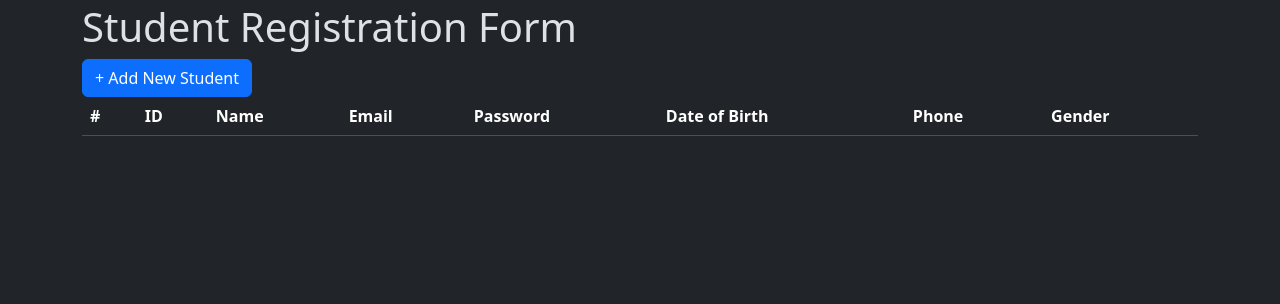
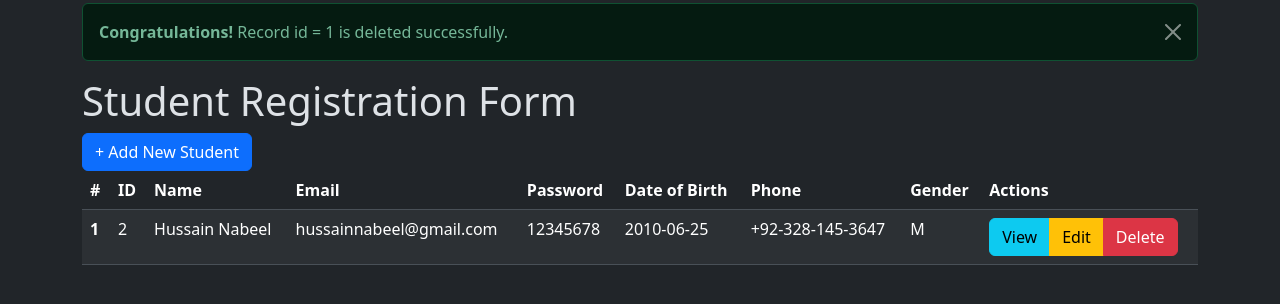
Before and after one commit to sirmurtazaaptechtr/tts7pm, a PHP site: page /students.php?id=1 in a window 1280 px wide. Shown: the part 107-411 px from the top of the page. Run offline with PHP 8.4, Linux system fonts and the light colour scheme; a user stored in the database is signed in; data comes from the database, SQL or seed files in the repository; lists and menus that the app fills with data are empty.

Commit message:
Delete Working

```diff
--- a/newApp/header.inc.php
+++ b/newApp/header.inc.php
@@ -91,7 +91,14 @@
                                  height="22" alt="User Avatar" loading="lazy">
                         </a>
                         <ul class="dropdown-menu dropdown-menu-end" aria-labelledby="navbarDropdown1">
-                            <li><a class="dropdown-item" href="#">Action</a></li>
+                            <li>
+                                <?php if($_SESSION['role_id'] == 1) {?>
+                                    <a class="dropdown-item" href="#">Admin</a>
+                                    <?php }elseif($_SESSION['role_id'] == 2) {?>
+                                        <a class="dropdown-item" href="#">Student</a>
+                                <?php }?>
+
+                            </li>
                             <li><a class="dropdown-item" href="#">Another action</a></li>
                             <li><hr class="dropdown-divider"></li>
                             <li><a class="dropdown-item" href="logout.php">LogOut</a></li>
--- a/newApp/login.php
+++ b/newApp/login.php
@@ -33,6 +33,7 @@
                 if($password == $db_password) {
                     $message = "$email Login Successfull!";
                     $_SESSION['user_login'] = true;
+                    $_SESSION['role_id'] = $row['role_id'];
                     header("Location:students.php?message=" . urlencode($message));
                     exit();
                 }else {
--- a/newApp/students.php
+++ b/newApp/students.php
@@ -1,23 +1,56 @@
 <?php
+    // Include a common header file, which may contain database connection and other shared resources
     include('header.inc.php');
-    $message = '';
+
+    // Initialize variables for message and ID
+    $message = $id = '';
+
+    // Check if the request method is GET and if an 'id' parameter is passed in the URL
+    if($_SERVER['REQUEST_METHOD'] == 'GET' && isset($_GET['id'])) {
+        // Sanitize the 'id' parameter to prevent SQL injection
+        $id = test_input($_GET['id']);
+
+        // SQL query to delete a student record from the 'students' table based on the provided ID
+        $delete_sql = "DELETE FROM `students` WHERE id = '$id'";
+
+        // Execute the deletion query and check if it was successful
+        if($is_deleted = mysqli_query($conn, $delete_sql)) {
+            // Set a success message indicating the record was deleted
+            $message = "Record id = $id is deleted successfully.";
+        }
+    }
+
+    // Check if the request method is GET and if a 'message' parameter is passed in the URL
     if($_SERVER['REQUEST_METHOD'] == 'GET' && isset($_GET['message'])) {
+        // Sanitize the 'message' parameter
         $message = test_input($_GET['message']);
     }
-    $students_sql = "SELECT *,students.id AS student_id  FROM `students`JOIN `logins` ON students.id = logins.user_id";
-    $result = mysqli_query($conn,$students_sql);
+
+    // SQL query to fetch all student details along with login information by joining two tables
+    $students_sql = "SELECT *, students.id AS student_id FROM `students` LEFT JOIN `logins` ON students.id = logins.user_id";
+
+    // Execute the query to retrieve student data
+    $result = mysqli_query($conn, $students_sql);
 ?>
+    <!-- Container for the page content -->
     <div class="container">
-        <?php if(!empty($message)) {?>
+        <!-- Check if a message exists and display it as an alert -->
+        <?php if(!empty($message)) { ?>
         <div class="alert alert-success alert-dismissible fade show" role="alert">
-            <strong>Congratulations!</strong> <?php echo $message;?>
+            <strong>Congratulations!</strong> <?php echo $message; ?>
             <button type="button" class="btn-close" data-bs-dismiss="alert" aria-label="Close"></button>
         </div>
-        <?php }?>
+        <?php } ?>
+
+        <!-- Page title -->
         <h1>Student Registration Form</h1>
+
+        <!-- Button to add a new student -->
         <div>
             <a type="button" class="btn btn-primary" href="addstudent.php">+ Add New Student</a>
         </div>
+
+        <!-- Table displaying student information -->
         <table class="table table-striped table-hover">
             <thead>
                 <tr>
@@ -29,25 +62,37 @@
                     <th scope="col">Date of Birth</th>
                     <th scope="col">Phone</th>
                     <th scope="col">Gender</th>
+                    <th scope="col">Actions</th>
                 </tr>
             </thead>
             <tbody>
-                <?php $srno = 1; while($row = mysqli_fetch_assoc($result)) {?>
+                <!-- Loop through the query result and display each student record -->
+                <?php $srno = 1; while($row = mysqli_fetch_assoc($result)) { ?>
                 <tr>
-                    <th scope="row"><?php echo $srno;?></th>
-                    <td><?php echo $row['student_id'];?></td>
-                    <td><?php echo $row['name'];?></td>
-                    <td><?php echo $row['email'];?></td>
-                    <td><?php echo $row['password'];?></td>
-                    <td><?php echo $row['dob'];?></td>
-                    <td><?php echo $row['phone'];?></td>
-                    <td><?php echo $row['gender'];?></td>
+                    <th scope="row"><?php echo $srno; ?></th>
+                    <td><?php echo $row['student_id']; ?></td>
+                    <td><?php echo $row['name']; ?></td>
+                    <td><?php echo $row['email']; ?></td>
+                    <td><?php echo $row['password']; ?></td>
+                    <td><?php echo $row['dob']; ?></td>
+                    <td><?php echo $row['phone']; ?></td>
+                    <td><?php echo $row['gender']; ?></td>
+                    <td>
+                        <!-- Buttons for view, edit, and delete actions -->
+                        <div class="btn-group" role="group" aria-label="Basic mixed styles example">
+                            <a href="#" type="button" class="btn btn-info">View</a>
+                            <a href="#" type="button" class="btn btn-warning">Edit</a>
+                            <!-- Generate a delete link with the current script and student ID -->
+                            <a href="<?php echo htmlspecialchars($_SERVER['PHP_SELF']) . '?id=' . $row['student_id']; ?>" type="button" class="btn btn-danger">Delete</a>
+                        </div>
+                    </td>
                 </tr>
-                <?php $srno++; }?>
+                <?php $srno++; } ?>
             </tbody>
         </table>
     </div>
 
 <?php
+    // Include a common footer file
     include('footer.inc.php');
 ?>
```
Also changed, not shown: TheApp/students.php (+8 -0 lines).
